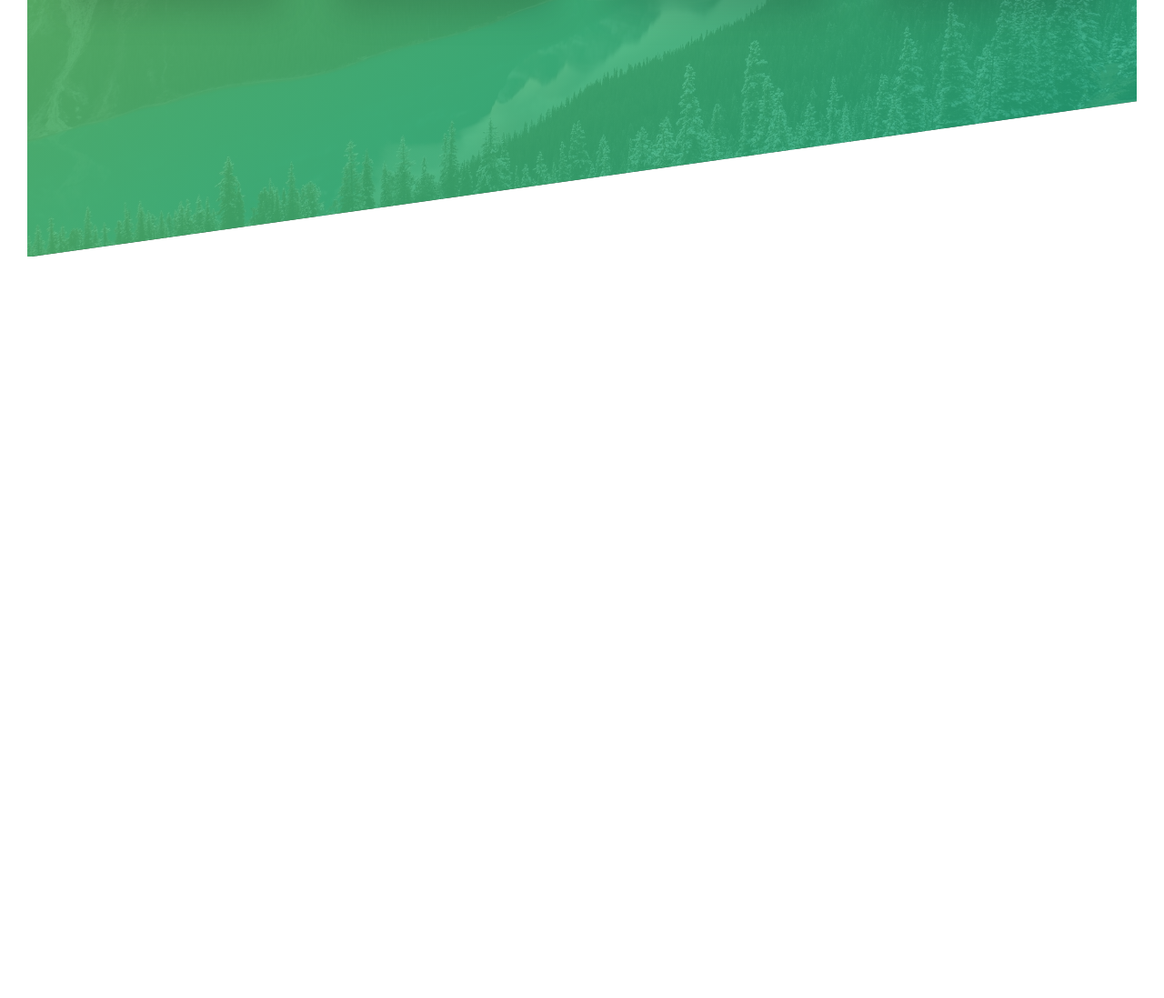
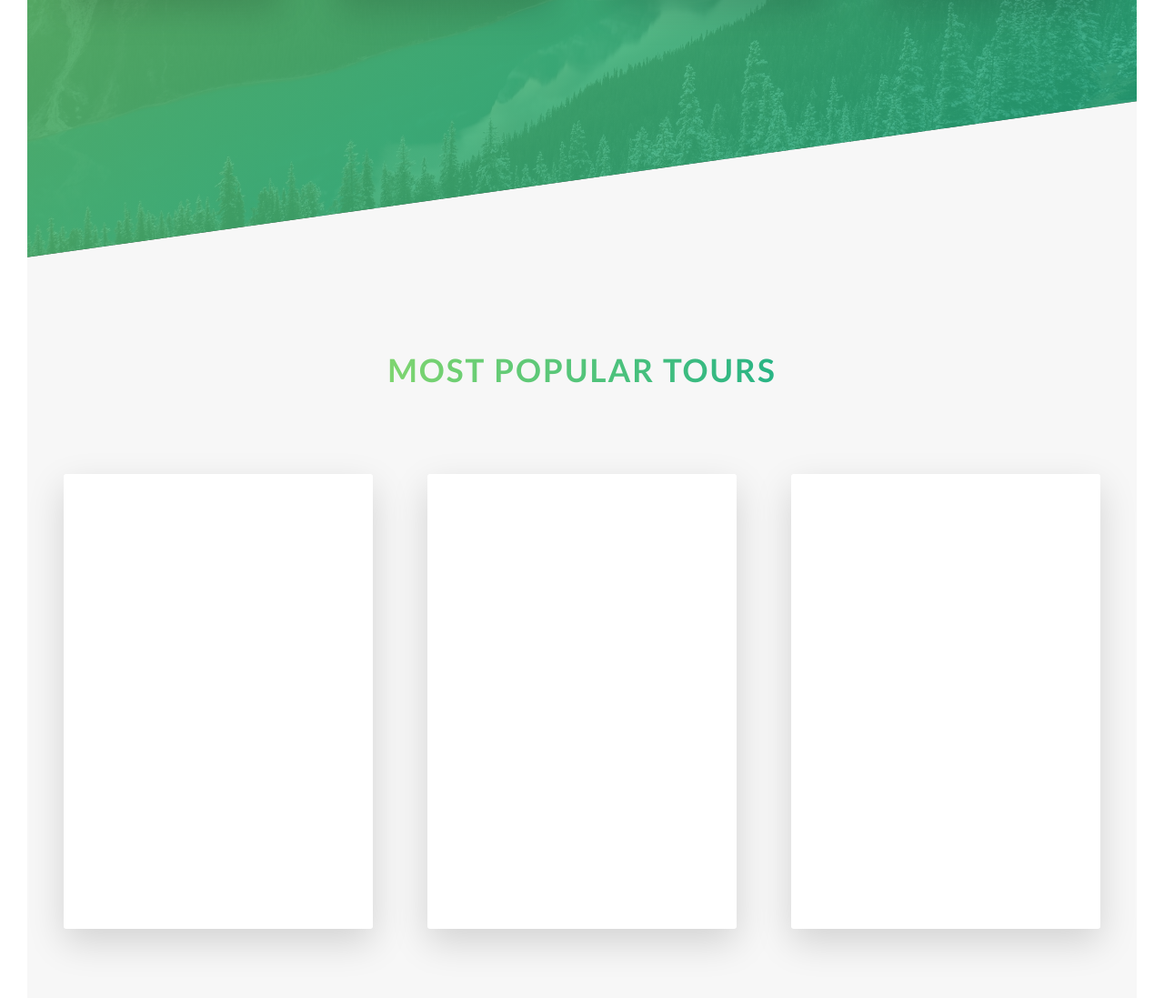
Before and after one commit to sivakusayan/Natours, a website: page index.html in a window 1280 px wide. Shown: the part 2086-3183 px from the top of the page at 91% size. Before the commit the page ends 2368 px from the top, so only its background shows below. Drawn offline with Linux system fonts and the light colour scheme.

Commit message:
Styled card flips in tours section

```diff
--- a/index.html
+++ b/index.html
@@ -105,6 +105,48 @@
                     </div>
                 </div>
             </section>
+
+            <section class="section-tours">
+                <div class="u-center-text u-margin-bottom-big">
+                    <h2 class="heading-secondary">
+                        Most popular tours
+                    </h2>
+                </div>
+
+                <div class="row">
+                    <div class="col-1-of-3">
+                        <div class="card">
+                            <div class="card__side card__side--front">
+                                FRONT
+                            </div>
+                            <div class="card__side card__side--back card__side--back-1">
+                                BACK
+                            </div>
+                        </div>
+                    </div>
+                    <div class="col-1-of-3">
+                        <div class="card">
+                            <div class="card__side card__side--front">
+                                FRONT
+                            </div>
+                            <div class="card__side card__side--back card__side--back-2">
+                                BACK
+                            </div>
+                        </div>
+                    </div>
+                    <div class="col-1-of-3">
+                        <div class="card">
+                            <div class="card__side card__side--front">
+                                FRONT
+                            </div>
+                            <div class="card__side card__side--back card__side--back-3">
+                                BACK
+                            </div>
+                        </div>
+                    </div>
+                </div>
+
+            </section>
         </main>
 
     </body>
--- a/sass/abstracts/_variables.scss
+++ b/sass/abstracts/_variables.scss
@@ -5,6 +5,12 @@
 $color-primary: #55c57a;
 $color-primary-light: #7ed56f;
 $color-primary-dark: #28b485;
+
+$color-secondary-light: #ffb900;
+$color-secondary-dark: #ff7730;
+
+$color-tertiary-light: #2998ff;
+$color-tertiary-dark: #5643fa;
 
 $color-grey-light-1: #f7f7f7;
 $color-grey-dark: #777;
--- /dev/null
+++ b/sass/components/_card.scss
@@ -0,0 +1,42 @@
+.card {
+    perspective: 150rem;
+    width: 34rem;
+    height: 50rem;
+    -moz-perspective: 150rem;
+    position: relative;
+
+    &__side {
+        color: $color-white;
+        width: 34rem;
+        font-size: 2rem;
+        height: 50rem;
+        transition: all .8s ease;
+        position: absolute;
+        top: 0;
+        left: 0;
+        backface-visibility: hidden;
+        border-radius: .3rem;
+        box-shadow: 0 1.5rem 4rem rgba($color-black, .15);
+
+        &--front {
+            background-color: $color-white;
+        }
+
+        &--back {
+            background-color: green;
+            transform: rotateY(180deg);
+
+            &-1 {
+                background-image: linear-gradient(to right bottom, $color-secondary-light, $color-secondary-dark);
+            }
+        }
+    }
+
+    &:hover &__side--front {
+        transform: rotateY(-180deg);
+    }
+
+    &:hover &__side--back {
+        transform: rotateY(0);
+    }
+}
--- a/sass/main.scss
+++ b/sass/main.scss
@@ -10,6 +10,7 @@
 @import "base/utilities";
 
 @import "components/button";
+@import "components/card";
 @import "components/composition";
 @import "components/feature-box";
 
--- a/sass/pages/_home.scss
+++ b/sass/pages/_home.scss
@@ -18,3 +18,9 @@
         transform: skewY(8deg);
     }
 }
+
+.section-tours {
+    background-color: $color-grey-light-1;
+    padding: 25rem 0 50rem 0;
+    margin-top: -15rem;
+}
```
Also changed, not shown: css/style.css.
